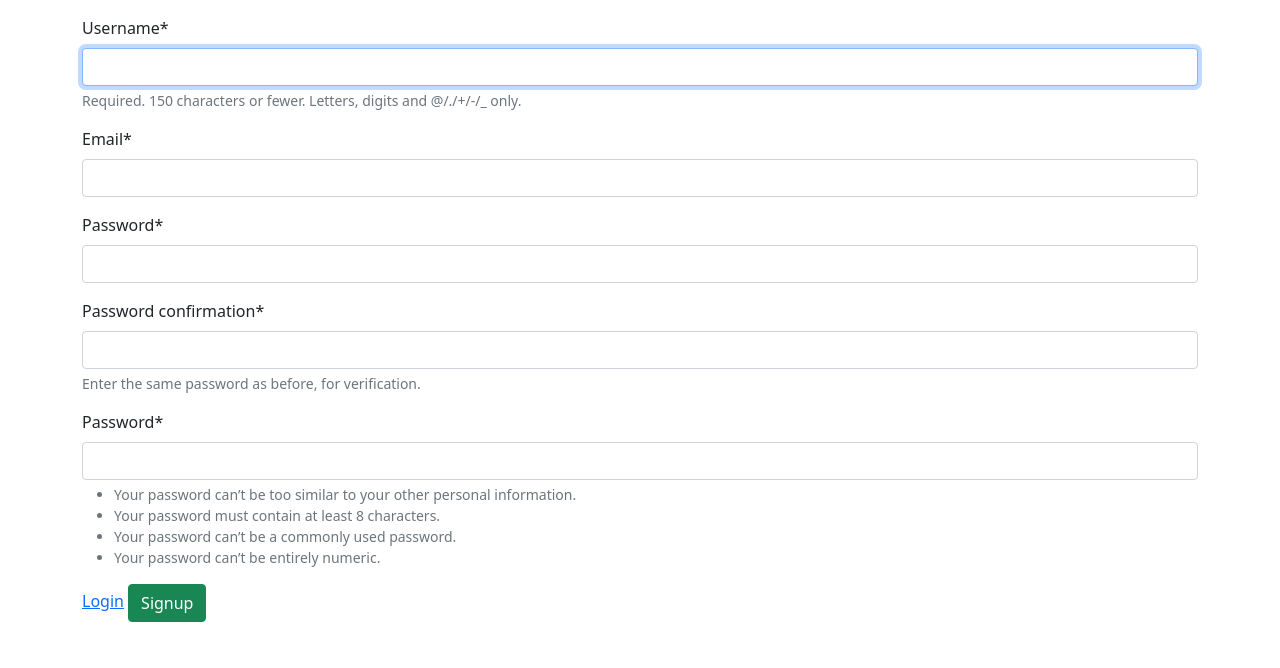
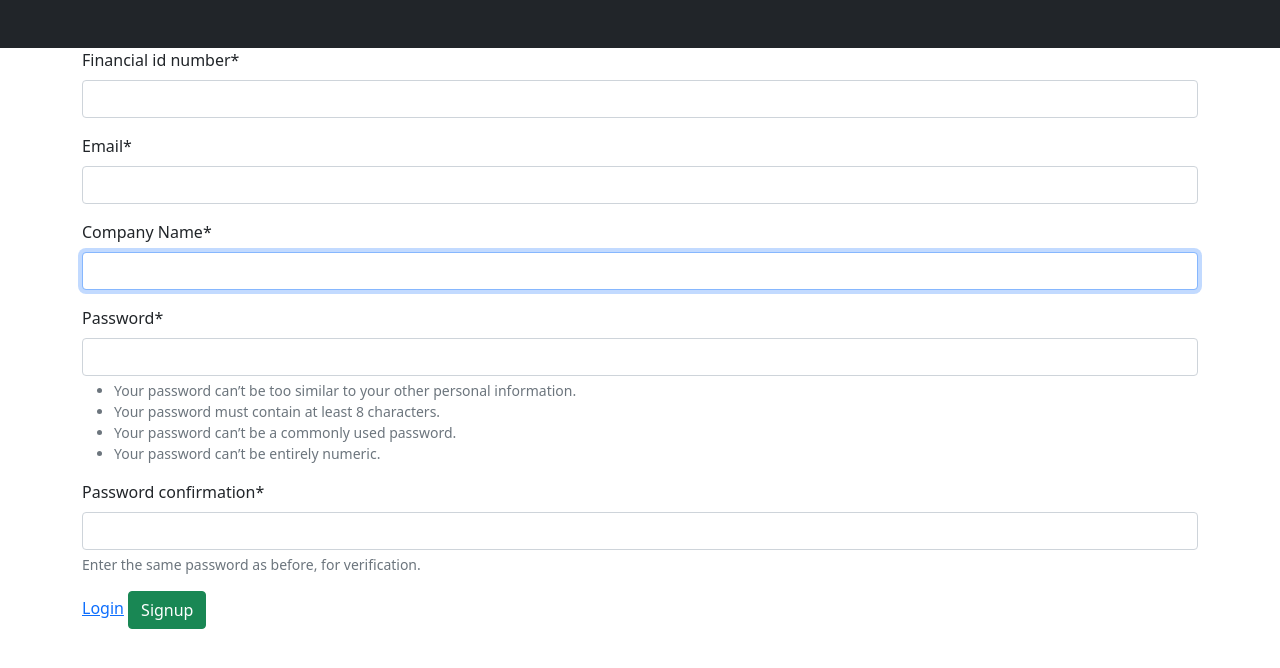
Before and after one commit to JaviAlonsoH/auth_fastapi, a Django app: page /signup in a window 1280 px wide. Shown: the top 668 px of the page. Run offline with Django 4.2, Linux system fonts and the light colour scheme; some libraries are stand-ins or nearby versions.

Commit message:
Django Auth finished ftm

```diff
--- a/src/web/auth/forms.py
+++ b/src/web/auth/forms.py
@@ -5,7 +5,10 @@ from django.contrib.auth.models import User
 
 class RegisterForm(UserCreationForm):
     email = forms.EmailField(required=True)
+    username = forms.CharField(required=True, label="Company Name")
+    financial_id_number = forms.CharField(required=True)
 
     class Meta:
         model = User
-        fields = ["username", "email", "password", "password2"]
+        fields = ["financial_id_number", "email",
+                  "username", "password1", "password2"]
--- a/src/web/auth/templates/auth/base.html
+++ b/src/web/auth/templates/auth/base.html
@@ -24,7 +24,20 @@
     <title>{% block title %}uDA Test{% endblock %}</title>
   </head>
   <body>
-    <nav class="navbar navbar-expanded-lg"></nav>
+    <nav class="navbar navbar-expanded-lg navbar-dark bg-dark">
+      <div class="container-fluid">
+        <div>
+          <ul class="navbar-nav">
+            <li class="nav-item">
+              <a class="nav-link" href="/index"></a>
+            </li>
+            <li class="nav-item">
+              <a class="nav-link" href="/properties"></a>
+            </li>
+          </ul>
+        </div>
+      </div>
+    </nav>
     <div class="container">{% block content %} {% endblock %}</div>
     <script
       src="https://cdn.jsdelivr.net/npm/bootstrap@5.1.3/dist/js/bootstrap.bundle.min.js"
--- a/src/web/auth/templates/registration/signup.html
+++ b/src/web/auth/templates/registration/signup.html
@@ -1,5 +1,5 @@
 {% extends "auth/base.html" %}
-{% block title %}Signup{% endblock %}
+{% block title %}Sign Up{% endblock %}
 {% load crispy_forms_tags %}
 {% block content %}
 <form method="post">
--- a/src/web/auth/views.py
+++ b/src/web/auth/views.py
@@ -1,5 +1,6 @@
-from django.shortcuts import render
+from django.shortcuts import render, redirect
 from .forms import RegisterForm
+from django.contrib.auth import login, logout, authenticate
 # Create your views here.
 
 
@@ -10,6 +11,10 @@ def index(request):
 def sign_up(request):
     if request.method == 'POST':
         form = RegisterForm(request.POST)
+        if form.is_valid():
+            user = form.save()
+            login(request, user)
+            return redirect('/')
     else:
         form = RegisterForm()
 
```
